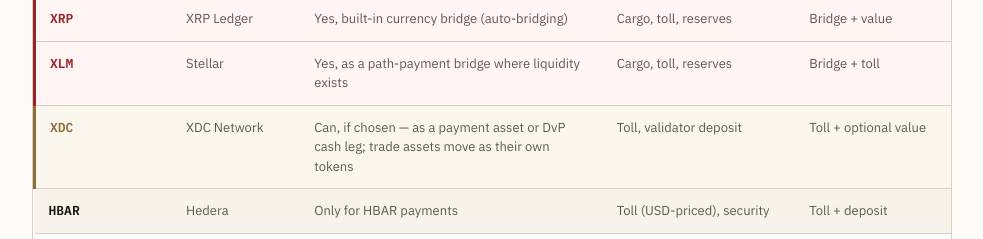
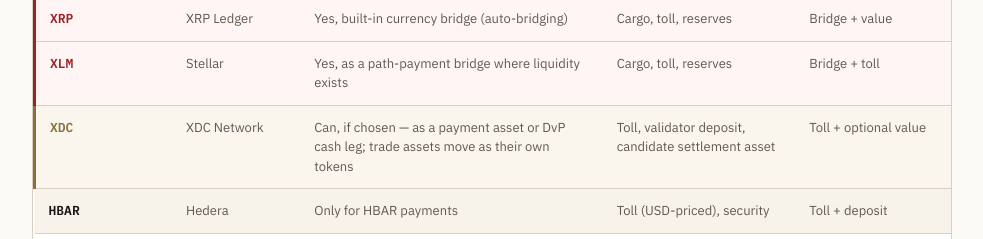
Before and after one commit to FutureXRP/XRP-Test, a plain HTML site: page blog/toll-and-cargo/index.html in a window 1280 px wide. Shown: the part 2967-3206 px from the top of the page, without its empty margins (148-1131 px from the left). Drawn offline with Linux system fonts and the light colour scheme.

Commit message:
Add settlement classification to XDC's jobs on the FN20 map
Co-Authored-By: Claude Fable 5 <noreply@anthropic.com>
Claude-Session: https://claude.ai/code/session_019uTHeWXy6ATNZn874tupM6

```diff
--- a/blog/toll-and-cargo/index.html
+++ b/blog/toll-and-cargo/index.html
@@ -281,7 +281,7 @@
         <tbody>
           <tr class="bridge-row"><td class="tok">XRP</td><td>XRP Ledger</td><td>Yes, built-in currency bridge (auto-bridging)</td><td>Cargo, toll, reserves</td><td>Bridge + value</td></tr>
           <tr class="bridge-row"><td class="tok">XLM</td><td>Stellar</td><td>Yes, as a path-payment bridge where liquidity exists</td><td>Cargo, toll, reserves</td><td>Bridge + toll</td></tr>
-          <tr class="open-row"><td class="tok">XDC</td><td>XDC Network</td><td>Can, if chosen — as a payment asset or DvP cash leg; trade assets move as their own tokens</td><td>Toll, validator deposit</td><td>Toll + optional value</td></tr>
+          <tr class="open-row"><td class="tok">XDC</td><td>XDC Network</td><td>Can, if chosen — as a payment asset or DvP cash leg; trade assets move as their own tokens</td><td>Toll, validator deposit, candidate settlement asset</td><td>Toll + optional value</td></tr>
           <tr><td class="tok">HBAR</td><td>Hedera</td><td>Only for HBAR payments</td><td>Toll (USD-priced), security</td><td>Toll + deposit</td></tr>
           <tr><td class="tok">ETH</td><td>Ethereum</td><td>In ETH transfers and some DEX routes; not required for asset settlement</td><td>Toll, staking, DeFi collateral</td><td>Mixed</td></tr>
           <tr><td class="tok">SOL</td><td>Solana</td><td>In SOL transfers and some DEX routes; not required for asset settlement</td><td>Toll, staking</td><td>Toll + deposit</td></tr>
```
